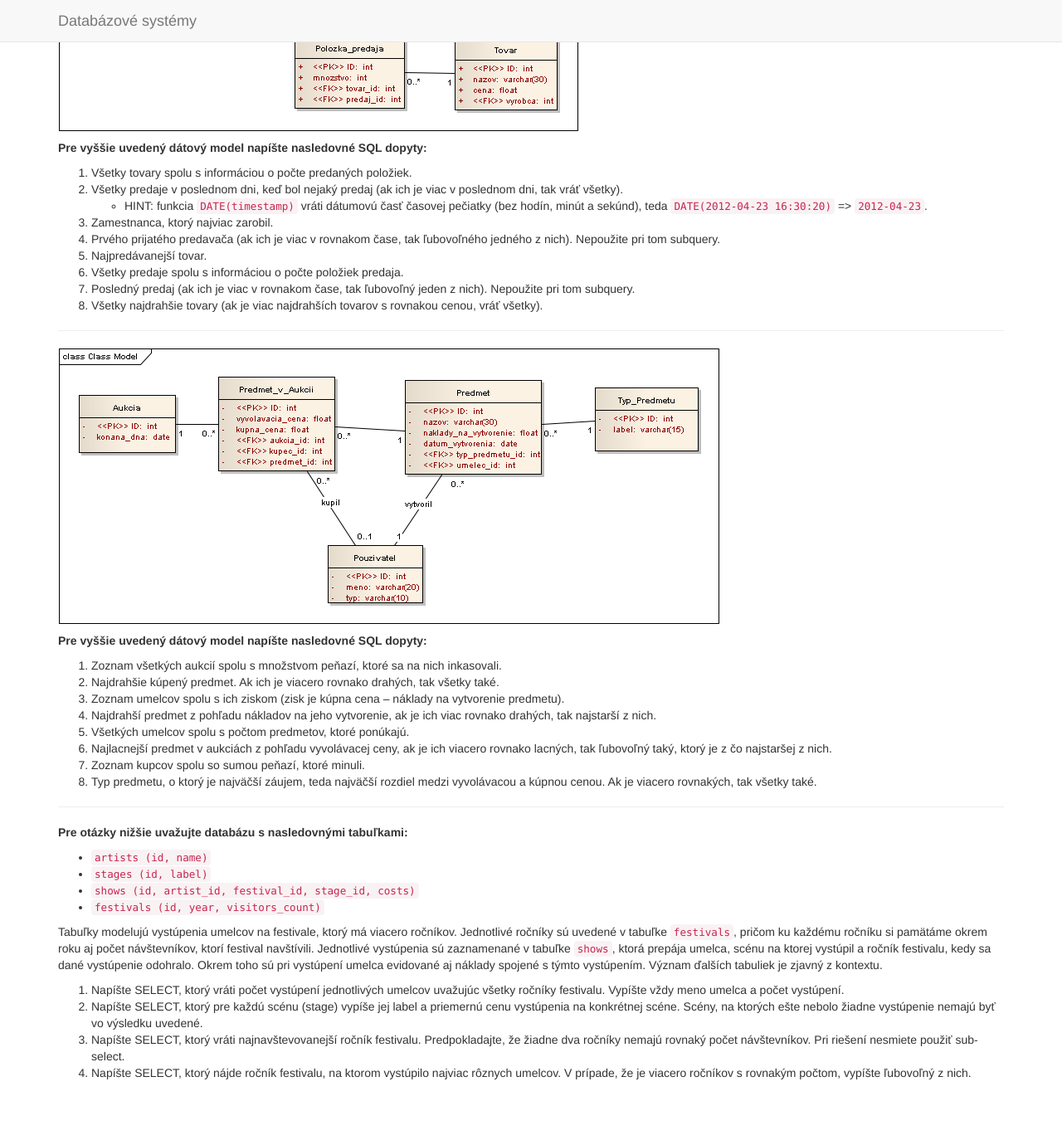
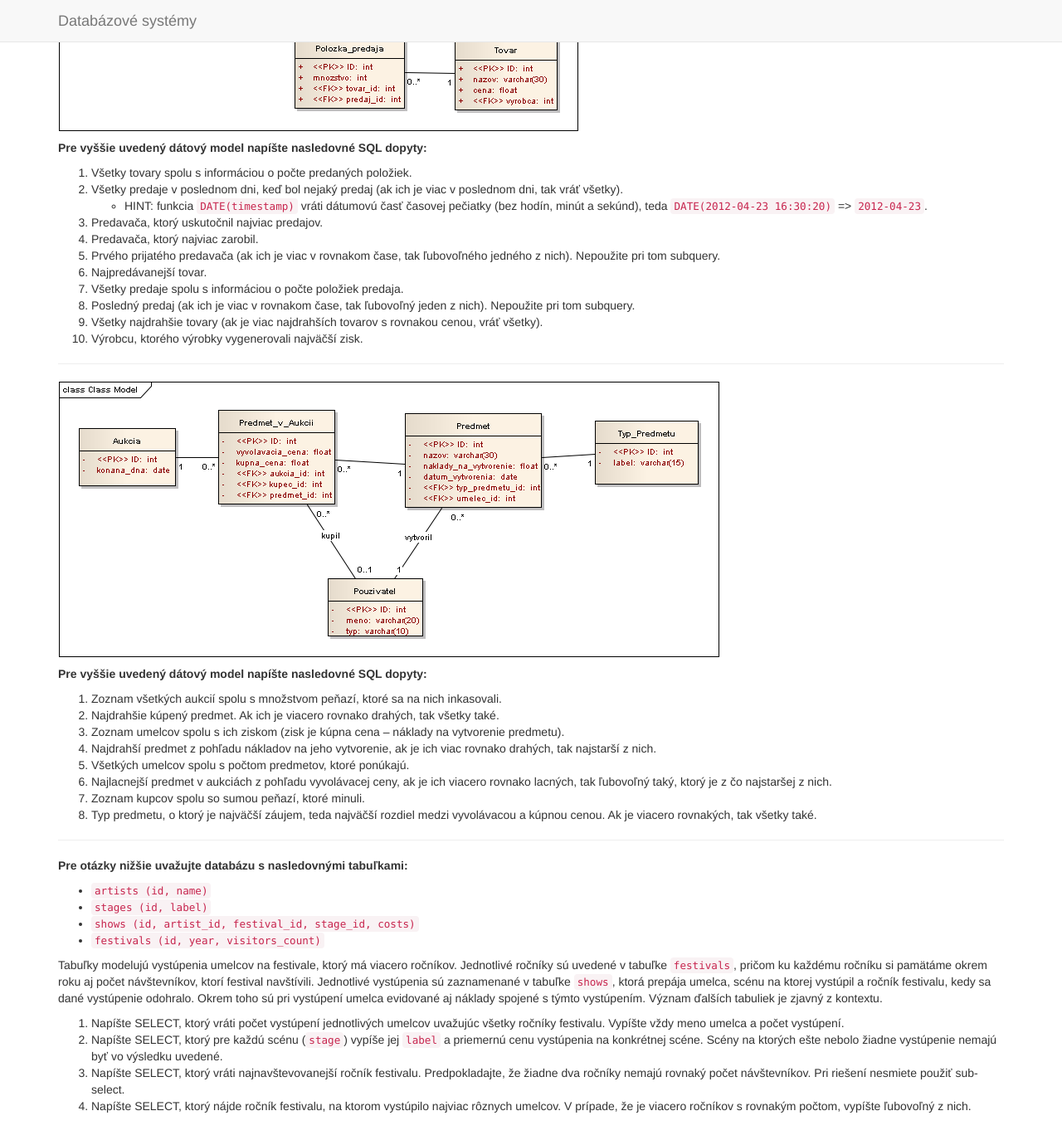
Before and after one commit to masusk/dbs-fiit.github.io, a Jekyll site: the page built from labs/_posts/2014-03-31-7-tyzden.md, in a window 1280 px wide and 1400 px high, scrolled down 314 px. Shown: the top 1380 px of the window at 83% size. Built offline with Jekyll 4.4.1, drawn with Linux system fonts in a browser that asks for light colours; nearby versions of some CDN libraries; Markdown is read by kramdown in place of the engine named in the settings.

Commit message:
Text wrap of last example. Add two selects to first example.

```diff
--- a/labs/_posts/2014-03-31-7-tyzden.md
+++ b/labs/_posts/2014-03-31-7-tyzden.md
@@ -15,12 +15,14 @@ Cvičenia sú zamerané na prípravu na test, ktorý bude v 9tom týždni.
 1. Všetky tovary spolu s informáciou o počte predaných položiek.
 2. Všetky predaje v poslednom dni, keď bol nejaký predaj (ak ich je viac v poslednom dni, tak vráť všetky).
    * HINT: funkcia `DATE(timestamp)` vráti dátumovú časť časovej pečiatky (bez hodín, minút a sekúnd), teda `DATE(2012-04-23 16:30:20)` => `2012-04-23`.
-3. Zamestnanca, ktorý najviac zarobil.
-4. Prvého prijatého predavača (ak ich je viac v rovnakom čase, tak ľubovoľného jedného z nich). Nepoužite pri tom subquery.
-5. Najpredávanejší tovar.
-6. Všetky predaje spolu s informáciou o počte položiek predaja.
-7. Posledný predaj (ak ich je viac v rovnakom čase, tak ľubovoľný jeden z nich). Nepoužite pri tom subquery.
-8. Všetky najdrahšie tovary (ak je viac najdrahších tovarov s rovnakou cenou, vráť všetky).
+3. Predavača, ktorý uskutočnil najviac predajov.
+4. Predavača, ktorý najviac zarobil.
+5. Prvého prijatého predavača (ak ich je viac v rovnakom čase, tak ľubovoľného jedného z nich). Nepoužite pri tom subquery.
+6. Najpredávanejší tovar.
+7. Všetky predaje spolu s informáciou o počte položiek predaja.
+8. Posledný predaj (ak ich je viac v rovnakom čase, tak ľubovoľný jeden z nich). Nepoužite pri tom subquery.
+9. Všetky najdrahšie tovary (ak je viac najdrahších tovarov s rovnakou cenou, vráť všetky).
+10. Výrobcu, ktorého výrobky vygenerovali najväčší zisk.
 
 --------------------
 
@@ -50,7 +52,11 @@ pričom ku každému ročníku si pamätáme okrem roku aj počet návštevníko
 sú zaznamenané v tabuľke `shows`, ktorá prepája umelca, scénu na ktorej vystúpil a ročník festivalu, kedy sa dané vystúpenie odohralo.
 Okrem toho sú pri vystúpení umelca evidované aj náklady spojené s týmto vystúpením. Význam ďalších tabuliek je zjavný z kontextu.
 
-1. Napíšte SELECT, ktorý vráti počet vystúpení jednotlivých umelcov uvažujúc všetky ročníky festivalu. Vypíšte vždy meno umelca a počet vystúpení.
-2. Napíšte SELECT, ktorý pre každú scénu (stage) vypíše jej label a priemernú cenu vystúpenia na konkrétnej scéne. Scény, na ktorých ešte nebolo žiadne vystúpenie nemajú byť vo výsledku uvedené.
-3. Napíšte SELECT, ktorý vráti najnavštevovanejší ročník festivalu. Predpokladajte, že žiadne dva ročníky nemajú rovnaký počet návštevníkov. Pri riešení nesmiete použiť sub-select.
-4. Napíšte SELECT, ktorý nájde ročník festivalu, na ktorom vystúpilo najviac rôznych umelcov. V prípade, že je viacero ročníkov s rovnakým počtom, vypíšte ľubovoľný z nich.
+1. Napíšte SELECT, ktorý vráti počet vystúpení jednotlivých umelcov uvažujúc všetky ročníky festivalu. Vypíšte vždy
+  meno umelca a počet vystúpení.
+2. Napíšte SELECT, ktorý pre každú scénu (`stage`) vypíše jej `label` a priemernú cenu vystúpenia na konkrétnej scéne.
+  Scény na ktorých ešte nebolo žiadne vystúpenie nemajú byť vo výsledku uvedené.
+3. Napíšte SELECT, ktorý vráti najnavštevovanejší ročník festivalu. Predpokladajte, že žiadne dva ročníky nemajú rovnaký
+  počet návštevníkov. Pri riešení nesmiete použiť sub-select.
+4. Napíšte SELECT, ktorý nájde ročník festivalu, na ktorom vystúpilo najviac rôznych umelcov. V prípade, že je viacero
+  ročníkov s rovnakým počtom, vypíšte ľubovoľný z nich.
```
